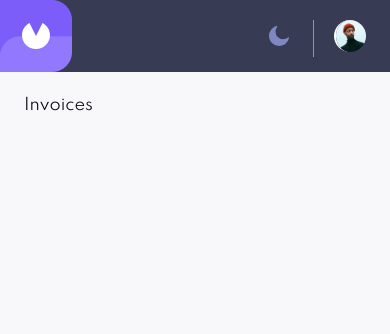
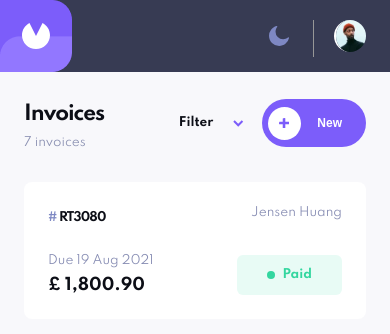
Before and after one commit to victorbruce/invoice-app, an Angular app: page / in a window 390 px wide. Shown: the top 334 px of the page. Built offline with nearby package versions, Linux system fonts and the light colour scheme.

Commit message:
style: invoices list page basic layout and make it responsive

```diff
--- a/src/app/pages/invoice-list/invoice-list.component.html
+++ b/src/app/pages/invoice-list/invoice-list.component.html
@@ -1,3 +1,56 @@
 <section class="invoices">
-  <p>Invoices</p>
+  <div class="invoices__header">
+    <div>
+      <h1>Invoices</h1>
+      <p>7 invoices</p>
+    </div>
+
+    <div class="header-btns">
+      <button class="btn btn-filter">
+        Filter
+        <img src="icon-arrow-down.svg" />
+      </button>
+      <button class="btn-new btn btn__default">
+        <img src="icon-plus.svg" /><span
+          >New <span class="toggle-text">Invoice</span></span
+        >
+      </button>
+    </div>
+  </div>
+
+  <section class="cards">
+    <div class="invoice-card">
+      <div class="invoice-card__header">
+        <h3><span>#</span>&nbsp;RT3080</h3>
+        <p>Jensen Huang</p>
+      </div>
+      <div class="invoice-card__content">
+        <div class="invoice-card__info">
+          <p class="date">Due 19 Aug 2021</p>
+          <p class="amount">£ 1,800.90</p>
+        </div>
+        <span class="invoice-card__status"
+          ><div></div>
+          Paid</span
+        >
+      </div>
+      <div class="invoice-card__row">
+        <h3><span class="id">#</span>&nbsp;RT3080</h3>
+        <p class="date">Due 19 Aug 2021</p>
+        <p class="name">Jensen Huang</p>
+        <p class="amount">£ 1,800.90</p>
+        <span class="status"
+          ><div></div>
+          Paid</span
+        >
+        <button class="more">
+          <img
+            src="icon-arrow-right.svg"
+            alt="right caret"
+            aria-hidden="true"
+          />
+        </button>
+      </div>
+    </div>
+  </section>
 </section>
--- a/src/app/pages/invoice-list/invoice-list.component.scss
+++ b/src/app/pages/invoice-list/invoice-list.component.scss
@@ -1,4 +1,207 @@
+@use "../../../styles/typography" as *;
+@use "../../../styles/mixins" as *;
+@use "../../../styles/variables" as *;
+
 .invoices {
   width: 100%;
   height: 100%;
+
+  &__header {
+    display: flex;
+    justify-content: space-between;
+    align-items: center;
+
+    & h1 {
+      font-size: $font-size-h2;
+      margin-bottom: 4px;
+    }
+
+    & p {
+      font-size: $font-size-body-1;
+      color: var(--color-muted);
+    }
+
+    & .header-btns {
+      display: flex;
+      gap: 18px;
+    }
+
+    & .btn-filter {
+      @include button-reset;
+      font-size: $font-size-body-1;
+      font-weight: bold;
+      display: flex;
+      gap: 20px;
+      align-items: center;
+    }
+
+    & .btn-new {
+      font-weight: bold;
+      padding-left: 6px;
+
+      & img {
+        background-color: $color-white;
+        padding: 11px;
+        border-radius: 50%;
+      }
+
+      & span {
+        display: flex;
+        gap: 4px;
+      }
+
+      & .toggle-text {
+        display: none;
+
+        @include respond-above($breakpoint-md) {
+          display: block;
+        }
+      }
+    }
+  }
 }
+
+.cards {
+  margin-top: 2rem;
+
+  display: flex;
+  flex-direction: column;
+  gap: 16px;
+}
+
+.invoice-card {
+  background-color: var(--color-surface);
+  padding: 24px;
+  border-radius: 8px;
+
+  display: flex;
+  flex-direction: column;
+  gap: 24px;
+
+  &__header {
+    display: flex;
+    justify-content: space-between;
+    font-size: $font-size-body-1;
+
+    @include respond-above($breakpoint-sm) {
+      display: none;
+    }
+
+    & span {
+      color: #7e88c3;
+    }
+
+    & h3 {
+      font-size: $font-size-body-1;
+    }
+
+    & p {
+      color: var(--color-card-text-muted);
+    }
+  }
+
+  &__content {
+    display: flex;
+    justify-content: space-between;
+    align-items: center;
+
+    @include respond-above($breakpoint-sm) {
+      display: none;
+    }
+
+    & .date {
+      font-size: $font-size-body-1;
+      color: var(--color-card-text-muted);
+    }
+
+    & .amount {
+      font-size: $font-size-h3;
+      font-weight: bold;
+    }
+  }
+
+  &__info {
+    display: flex;
+    flex-direction: column;
+    gap: 8px;
+  }
+
+  &__status {
+    font-size: $font-size-body-1;
+    font-weight: bold;
+    color: var(--color-success);
+    background-color: #33d6a01c;
+    padding: 13px 30px;
+    border-radius: 6px;
+    display: flex;
+    align-items: center;
+    gap: 8px;
+
+    & div {
+      width: 8px;
+      height: 8px;
+      border-radius: 50%;
+      background-color: var(--color-success);
+    }
+  }
+
+  &__row {
+    display: flex;
+    align-items: center;
+    justify-content: space-between;
+
+    & span.id {
+      color: #7e88c3;
+    }
+
+    & .date {
+      font-size: $font-size-body-1;
+      color: var(--color-card-text-muted);
+    }
+
+    & h3 {
+      font-size: $font-size-body-1;
+    }
+
+    & p {
+      color: var(--color-card-text-muted);
+    }
+
+    & .name {
+      font-size: $font-size-body-1;
+    }
+
+    & .amount {
+      font-size: $font-size-h3;
+      font-weight: bold;
+      color: var(--color-text);
+    }
+
+    & .status {
+      font-size: $font-size-body-1;
+      font-weight: bold;
+      color: var(--color-success);
+      background-color: #33d6a01c;
+      padding: 13px 30px;
+      border-radius: 6px;
+      display: flex;
+      align-items: center;
+      gap: 8px;
+
+      & div {
+        width: 8px;
+        height: 8px;
+        border-radius: 50%;
+        background-color: var(--color-success);
+      }
+    }
+
+    & .more {
+      @include button-reset;
+    }
+
+    @include respond-below($breakpoint-md) {
+      display: none;
+    }
+  }
+}
--- a/src/styles.scss
+++ b/src/styles.scss
@@ -24,6 +24,7 @@
   --color-success: #33d69f;
   --color-error: #ec5757;
   --color-warning: #ff8f00;
+  --color-card-text-muted: #858bb2;
 }
 
 .dark-theme {
@@ -38,6 +39,7 @@
   --color-success: #33d69f;
   --color-error: #ec5757;
   --color-warning: #ff8f00;
+  --color-card-text-muted: #858bb2;
 }
 
 body {
--- a/src/styles/_components.scss
+++ b/src/styles/_components.scss
@@ -20,7 +20,7 @@
 
   &__default {
     background-color: var(--color-button);
-    color: var(--color-text);
+    color: var(--color-button-text);
   }
 
   &:hover {
--- a/src/styles/_mixins.scss
+++ b/src/styles/_mixins.scss
@@ -14,3 +14,9 @@
     @content;
   }
 }
+
+@mixin button-reset {
+  all: unset;
+  display: inline-block;
+  cursor: pointer;
+}
```
